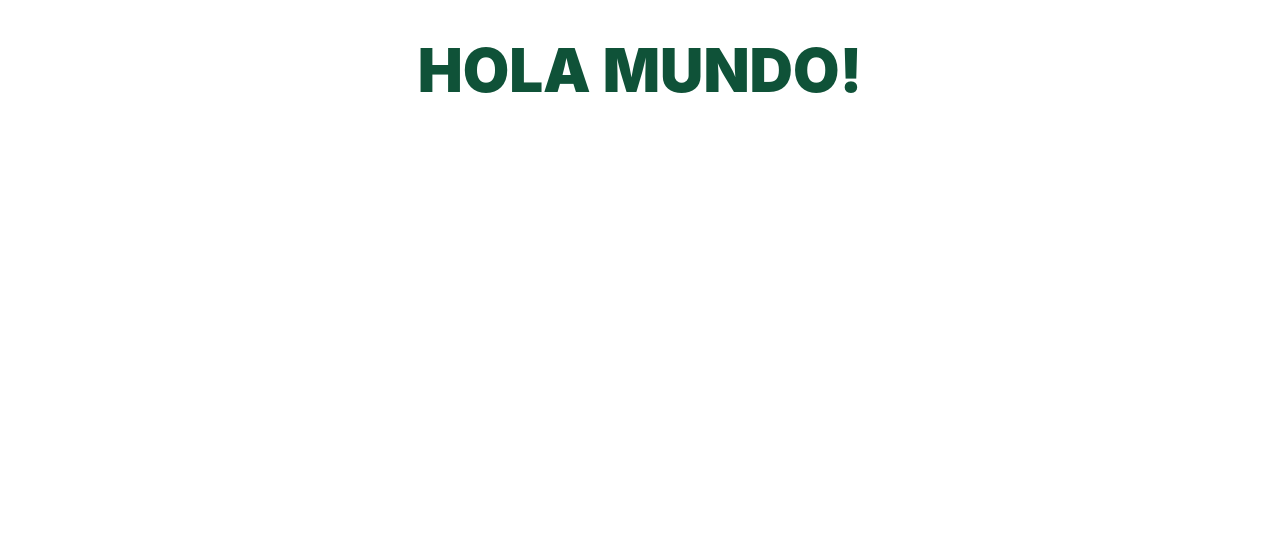
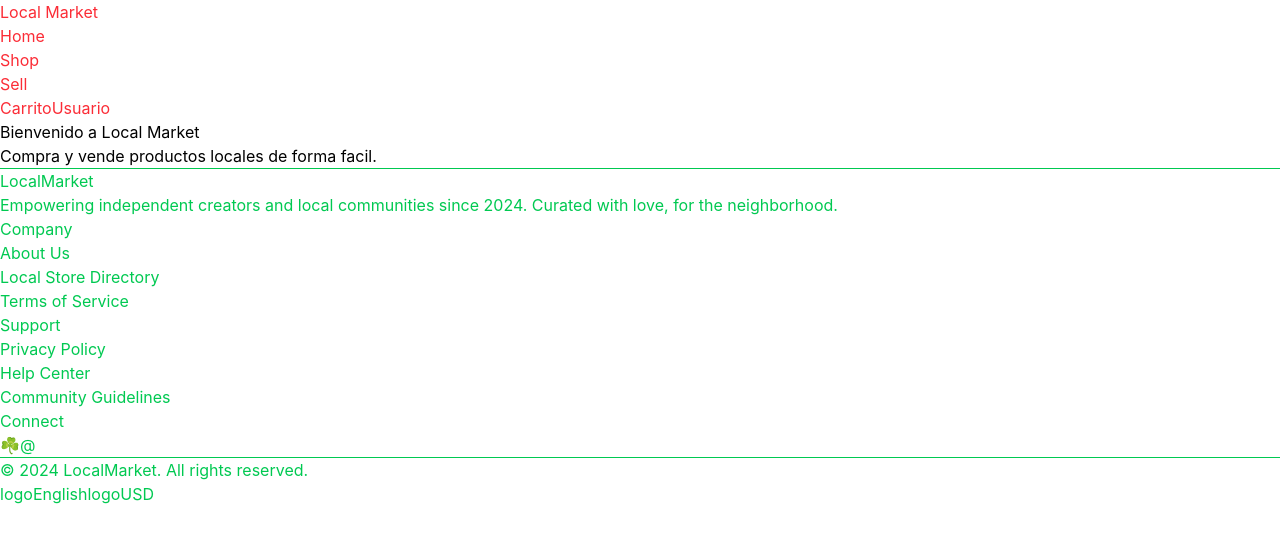
Before and after one commit to manur31/local-market, a React (Vite) app: page / in a window 1280 px wide. Shown: the top 542 px of the page. Built offline with nearby package versions, Linux system fonts and the light colour scheme.

Commit message:
Haciendo estructura de footer y header

```diff
--- a/src/App.jsx
+++ b/src/App.jsx
@@ -1,12 +1,7 @@
-
+import HomePage from './pages/HomePage.jsx'
 
 function App() {
-
-  return (
-    <>
-    <h1 className="uppercase text-center text-6xl font-black mt-10 text-primary">Hola mundo!</h1>
-    </>
-  )
+  return <HomePage />
 }
 
 export default App
--- /dev/null
+++ b/src/components/Footer.jsx
@@ -0,0 +1,72 @@
+function Footer() {
+  return (
+    <footer className="text-green-500">
+      <hr aria-hidden="true" />
+      <section aria-label="Informacion principal del footer">
+        <div>
+          <h2>LocalMarket</h2>
+          <p>
+            Empowering independent creators and local communities since 2024.
+            Curated with love, for the neighborhood.
+          </p>
+        </div>
+
+        <nav aria-label="Enlaces de empresa">
+          <h3>Company</h3>
+          <ul>
+            <li>
+              <a href="#">About Us</a>
+            </li>
+            <li>
+              <a href="#">Local Store Directory</a>
+            </li>
+            <li>
+              <a href="#">Terms of Service</a>
+            </li>
+          </ul>
+        </nav>
+
+        <nav aria-label="Enlaces de soporte">
+          <h3>Support</h3>
+          <ul>
+            <li>
+              <a href="#">Privacy Policy</a>
+            </li>
+            <li>
+              <a href="#">Help Center</a>
+            </li>
+            <li>
+              <a href="#">Community Guidelines</a>
+            </li>
+          </ul>
+        </nav>
+
+        <nav aria-label="Redes sociales">
+          <h3>Connect</h3>
+          <div>
+            <a href="#" aria-label="Ir a red social 1">
+              ☘
+            </a>
+            <a href="#" aria-label="Ir a red social 2">
+              @
+            </a>
+          </div>
+        </nav>
+      </section>
+      <hr aria-hidden="true" />
+      <section aria-label="Informacion legal y configuracion">
+        <p>© 2024 LocalMarket. All rights reserved.</p>
+        <div>
+          <button type="button" aria-label="Seleccionar idioma">
+            <span>logo</span>English
+          </button>
+          <button type="button" aria-label="Seleccionar moneda">
+            <span>logo</span>USD
+          </button>
+        </div>
+      </section>
+    </footer>
+  )
+}
+
+export default Footer
--- /dev/null
+++ b/src/components/Header.jsx
@@ -0,0 +1,26 @@
+function Header() {
+  return (
+    <header className="text-red-500">
+      <h1>Local Market</h1>
+      <nav aria-label="Navegación principal">
+        <ul>
+          <li>
+            <a href="#">Home</a>
+          </li>
+          <li>
+            <a href="#">Shop</a>
+          </li>
+          <li>
+            <a href="#">Sell</a>
+          </li>
+        </ul>
+      </nav>
+      <div>
+        <button aria-label="Carrito">Carrito</button>
+        <button aria-label="Perfil">Usuario</button>
+      </div>
+    </header>
+  );
+}
+
+export default Header;
--- /dev/null
+++ b/src/pages/HomePage.jsx
@@ -0,0 +1,19 @@
+import Header from '../components/Header.jsx'
+import Footer from '../components/Footer.jsx'
+
+function HomePage() {
+  return (
+    <>
+      <Header />
+      <main>
+        <section>
+          <h2>Bienvenido a Local Market</h2>
+          <p>Compra y vende productos locales de forma facil.</p>
+        </section>
+      </main>
+      <Footer />
+    </>
+  )
+}
+
+export default HomePage
```
